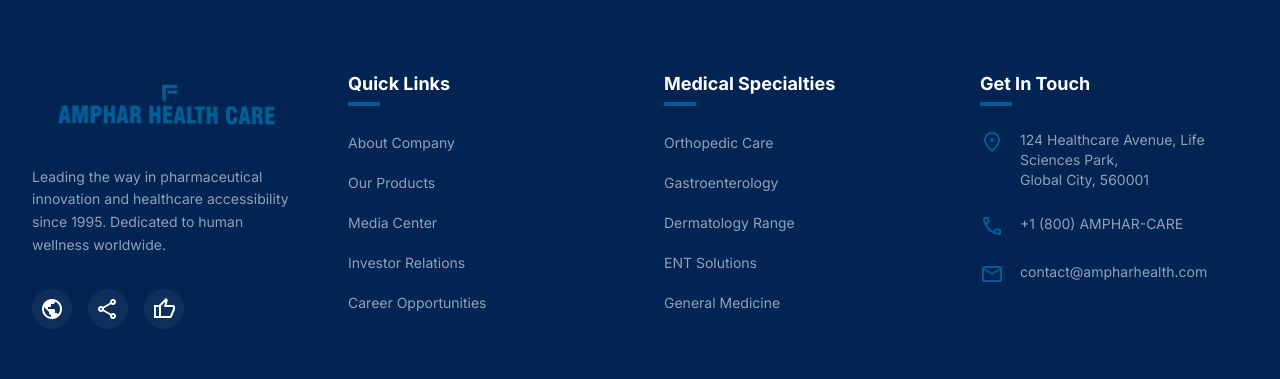
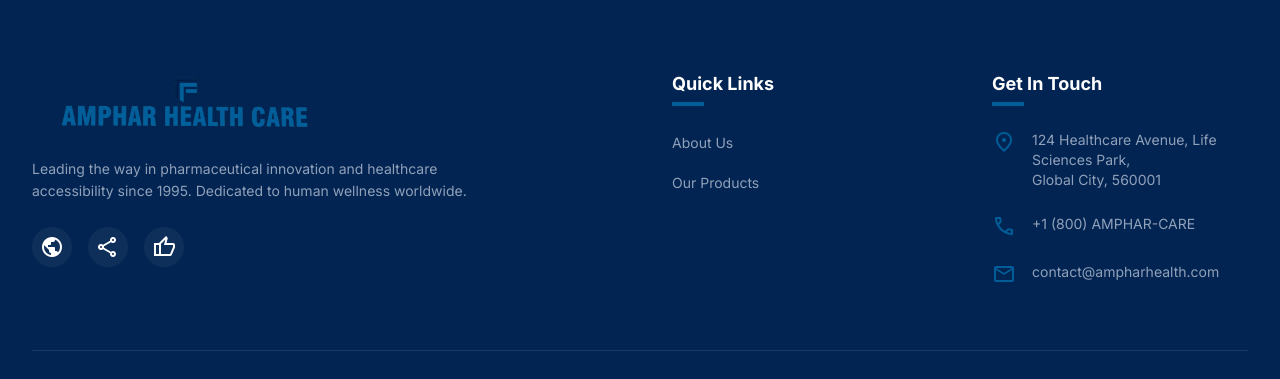
Before and after one commit to Alan0602/ampherhealth, a Next.js app: page / in a window 1280 px wide. Shown: the part 3789-4168 px from the top of the page. Built offline with nearby package versions, Linux system fonts and the light colour scheme.

Commit message:
feat(footer): remove specialties column and redundant links, rearrange layout

```diff
--- a/src/components/Footer.tsx
+++ b/src/components/Footer.tsx
@@ -4,17 +4,17 @@ export default function Footer() {
   return (
     <footer className="bg-secondary text-white pt-16 md:pt-20 pb-8 md:pb-10 border-t border-white/5">
       <div className="max-w-7xl mx-auto px-4 sm:px-6 lg:px-8">
-        <div className="grid grid-cols-1 md:grid-cols-2 lg:grid-cols-4 gap-12 mb-12 md:mb-16">
+        <div className="grid grid-cols-1 md:grid-cols-3 lg:grid-cols-4 gap-12 lg:gap-16 mb-12 md:mb-16">
           {/* Brand Info */}
-          <div>
-            <div className="flex items-center mb-8">
+          <div className="lg:col-span-2">
+            <div className="flex items-center mb-6">
               <img
                 alt="Amphar Logo"
                 className="h-16 w-auto object-contain"
                 src="/logo.png"
               />
             </div>
-            <p className="text-slate-400 text-sm leading-relaxed mb-8">
+            <p className="text-slate-400 text-sm leading-relaxed mb-6 max-w-md">
               Leading the way in pharmaceutical innovation and healthcare
               accessibility since 1995. Dedicated to human wellness worldwide.
             </p>
@@ -52,9 +52,9 @@ export default function Footer() {
               <li>
                 <Link
                   className="text-slate-400 hover:text-white transition-colors text-sm"
-                  href="#"
+                  href="/about"
                 >
-                  About Company
+                  About Us
                 </Link>
               </li>
               <li>
@@ -63,78 +63,6 @@ export default function Footer() {
                   href="/products"
                 >
                   Our Products
-                </Link>
-              </li>
-              <li>
-                <Link
-                  className="text-slate-400 hover:text-white transition-colors text-sm"
-                  href="#"
-                >
-                  Media Center
-                </Link>
-              </li>
-              <li>
-                <Link
-                  className="text-slate-400 hover:text-white transition-colors text-sm"
-                  href="#"
-                >
-                  Investor Relations
-                </Link>
-              </li>
-              <li>
-                <Link
-                  className="text-slate-400 hover:text-white transition-colors text-sm"
-                  href="#"
-                >
-                  Career Opportunities
-                </Link>
-              </li>
-            </ul>
-          </div>
-          {/* Business Verticals */}
-          <div>
-            <h4 className="text-lg font-bold mb-8 relative after:content-[''] after:absolute after:-bottom-2 after:left-0 after:w-8 after:h-1 after:bg-primary">
-              Medical Specialties
-            </h4>
-            <ul className="space-y-4">
-              <li>
-                <Link
-                  className="text-slate-400 hover:text-white transition-colors text-sm"
-                  href="#"
-                >
-                  Orthopedic Care
-                </Link>
-              </li>
-              <li>
-                <Link
-                  className="text-slate-400 hover:text-white transition-colors text-sm"
-                  href="#"
-                >
-                  Gastroenterology
-                </Link>
-              </li>
-              <li>
-                <Link
-                  className="text-slate-400 hover:text-white transition-colors text-sm"
-                  href="#"
-                >
-                  Dermatology Range
-                </Link>
-              </li>
-              <li>
-                <Link
-                  className="text-slate-400 hover:text-white transition-colors text-sm"
-                  href="#"
-                >
-                  ENT Solutions
-                </Link>
-              </li>
-              <li>
-                <Link
-                  className="text-slate-400 hover:text-white transition-colors text-sm"
-                  href="#"
-                >
-                  General Medicine
                 </Link>
               </li>
             </ul>
```
